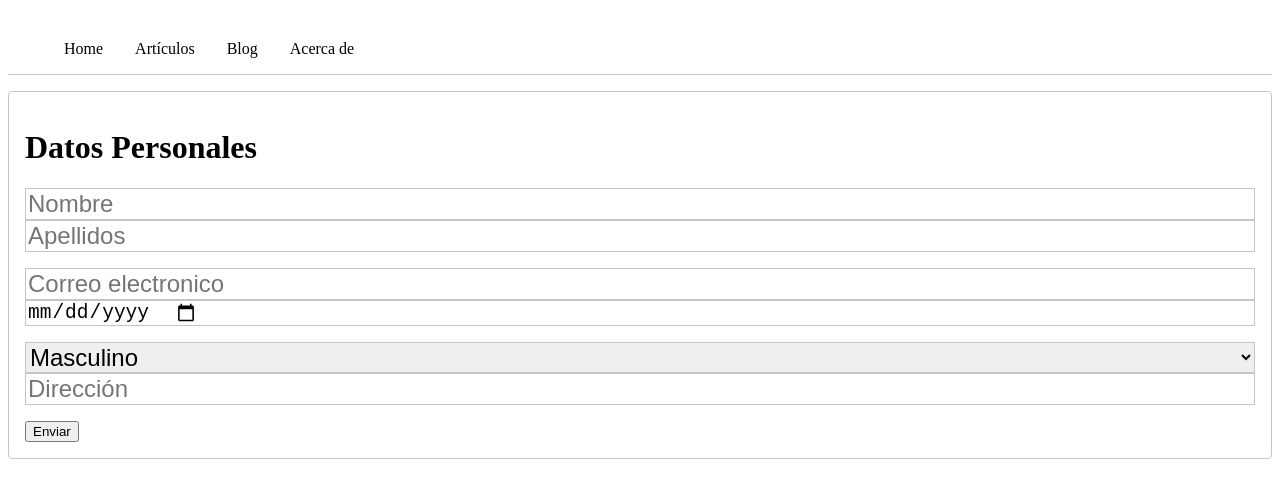
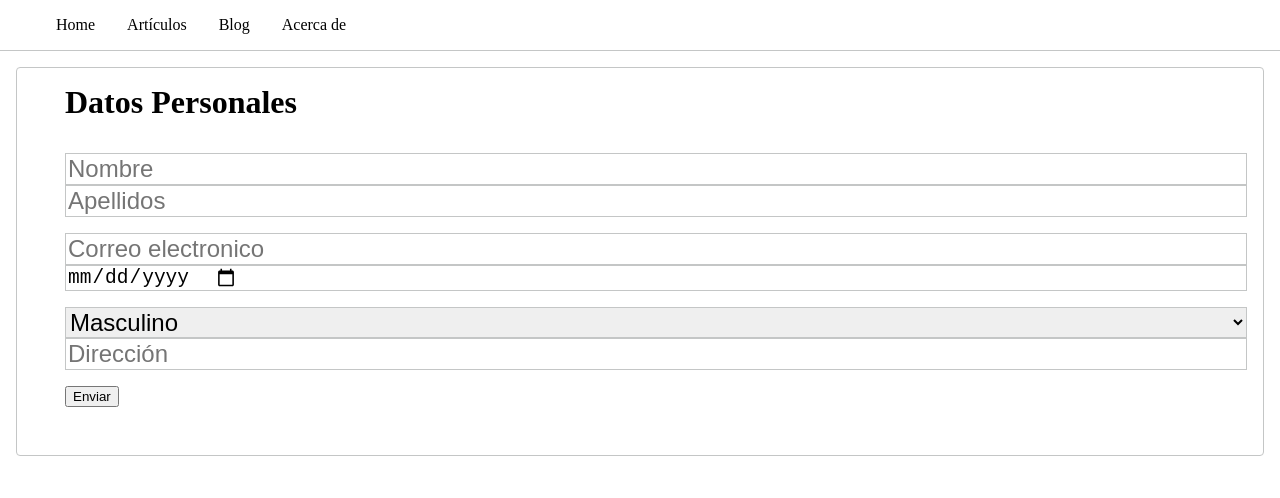
Before and after one commit to juanjof1/2021_html_css, a plain HTML site: page 20210419_clase7/site/index.html in a window 1280 px wide. Drawn offline with Linux system fonts and the light colour scheme.

Commit message:
Run beautify and fix width issue

```diff
--- a/20210419_clase7/site/css/style.css
+++ b/20210419_clase7/site/css/style.css
@@ -1,11 +1,6 @@
 * {
     box-sizing: border-box;
-    /* margin: 0; */
-}
-
-html, body {
-    max-width: 100%;
-    overflow-x: hidden;
+    margin: 0;
 }
 
 .menu {
@@ -32,21 +27,24 @@ html, body {
 }
 
 .main-container {
+    display: flex;
+    flex-direction: column;
     border: 1px solid #c4c6c6;
     border-radius: 0.25rem;
-    /* margin: 1rem; */
+    margin: 1rem;
     padding: 1rem;
-    width: 100%;
 }
 
 .container-header {
-    align-items: center;
-    display: flex;
+    margin-left: 1rem;
+    padding-left: 1rem;
 }
 
 .form {
     display: flex;
     flex-flow: column nowrap;
+    margin: 1rem;
+    padding: 1rem;
     width: 100%;
 }
 
```
